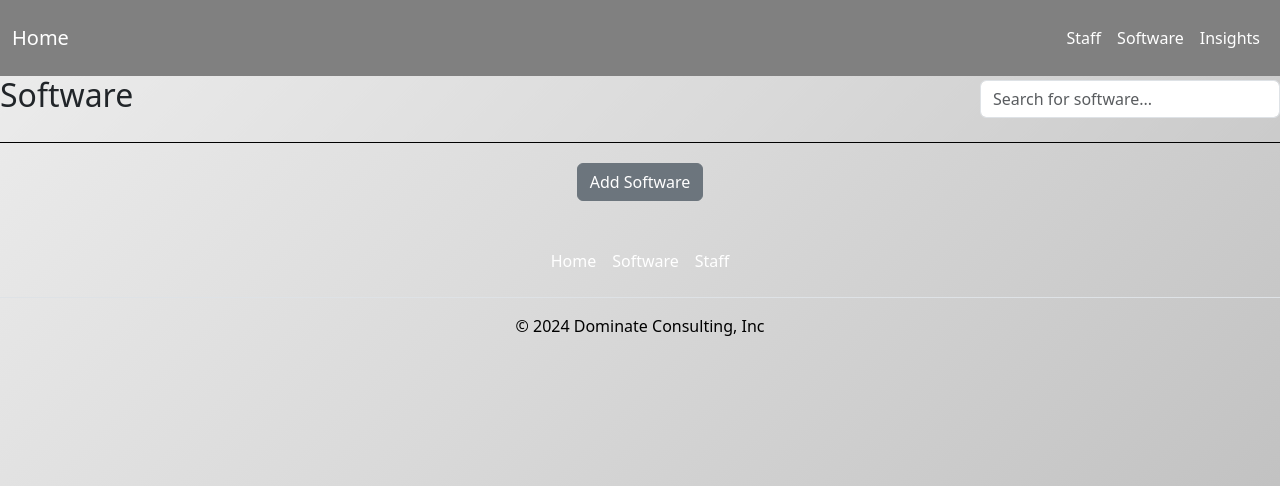
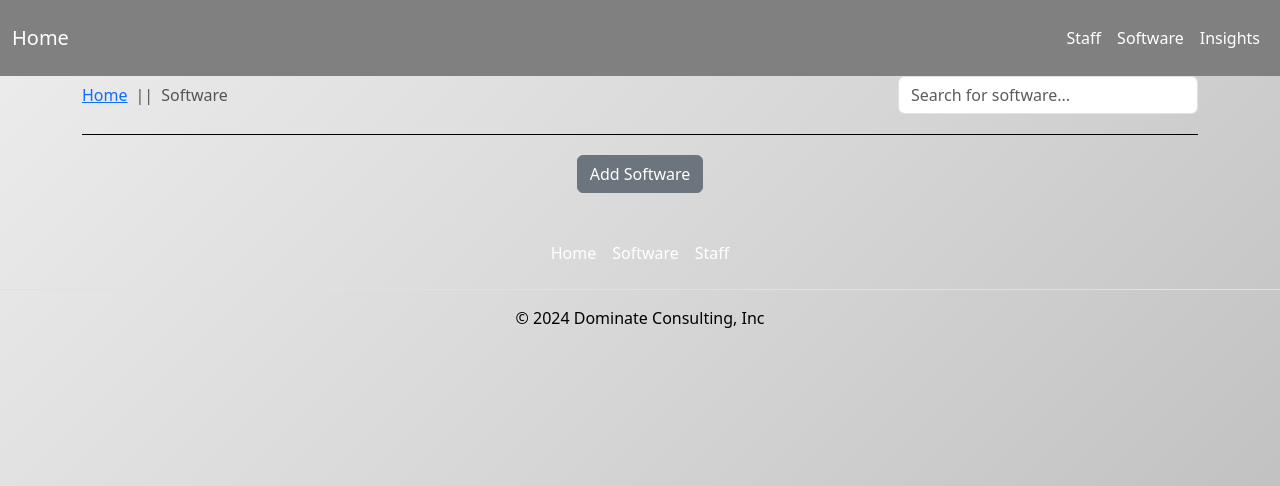
Before and after one commit to Civil-py/SAM-tool, a Django app: template sam/templates/sam/software.html in a window 1280 px wide. Shown: the top 486 px of the page. Run offline with Django 5.2, Linux system fonts and the light colour scheme; the template is opened without the code that fills it, so the values that code supplies are empty.

Commit message:
Update software.html

```diff
--- a/sam/templates/sam/software.html
+++ b/sam/templates/sam/software.html
@@ -3,10 +3,18 @@
 {% for m in messages %}
 {{ m }}
 {% endfor %}
-<div class="d-flex justify-content-between align-items-center">
-  <h1 class="display-4 animated-item" style="font-size: 2rem;">Software</h1>
-  <div class="search-bar">
+<div class="container">
+  <div class="row">
+    <div class="d-flex justify-content-between align-items-center w-100">
+      <nav style="--bs-breadcrumb-divider: '||';" aria-label="breadcrumb">
+        <ol class="breadcrumb mb-0">
+          <li class="breadcrumb-item"><a href="{% url 'index' %}">Home</a></li>
+          <li class="breadcrumb-item active" aria-current="page">Software</li>
+        </ol>
+      </nav>
+      <div class="ml-auto search-bar">
         <input type="text" id="searchInput" class="form-control" placeholder="Search for software...">
+      </div>
     </div>
   </div>
 
@@ -15,12 +23,10 @@
       {% for s in software %}
       <div class="col-md-4 software-item">
         <div class="card m-2 animated-item" style="width: 18rem;">
-
           <div class="card-body animated-item">
             <h5 class="display-4 card-title animated-item" style="font-size: 2rem;">{{ s.software_name }}</h5>
-
-          <p class=" card-title animated-item">{{ s.vendor }}</p>
-          <a href="{%  url 'software_view' s.software_id %}" class="btn btn-secondary">view</a>
+            <p class="card-title animated-item">{{ s.vendor }}</p>
+            <a href="{% url 'software_view' s.software_id %}" class="btn btn-secondary">view</a>
           </div>
         </div>
       </div>
@@ -33,6 +39,7 @@
   <div class="row">
     <div class="col" style="text-align: center;">
       <a href="{% url 'addsoftware' %}"><button type="button" class="btn btn-secondary animated-item">Add Software</button></a>
+    </div>
   </div>
 </div>
 
@@ -79,12 +86,6 @@ document.addEventListener("DOMContentLoaded", function() {
   .search-bar {
     width: 300px;
   }
-
-.animated-item {
-    opacity: 0;
-    transform: translateY(20px);
-    transition: opacity 0.2s ease-in-out, transform 0.2s ease-in-out;
-}
 </style>
 
 </body>
```
Lines whose indentation alone changed are shown as unchanged.
